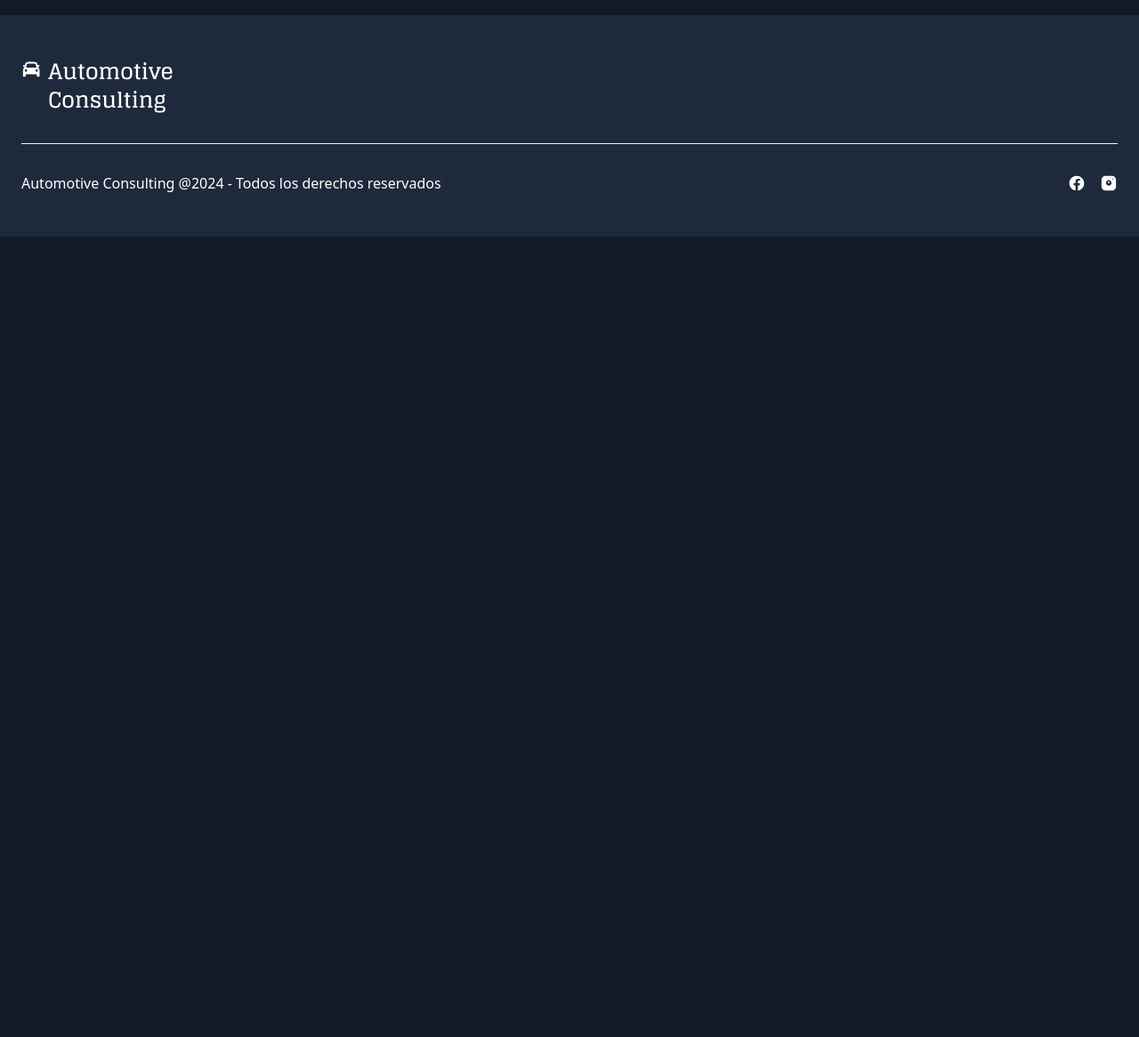
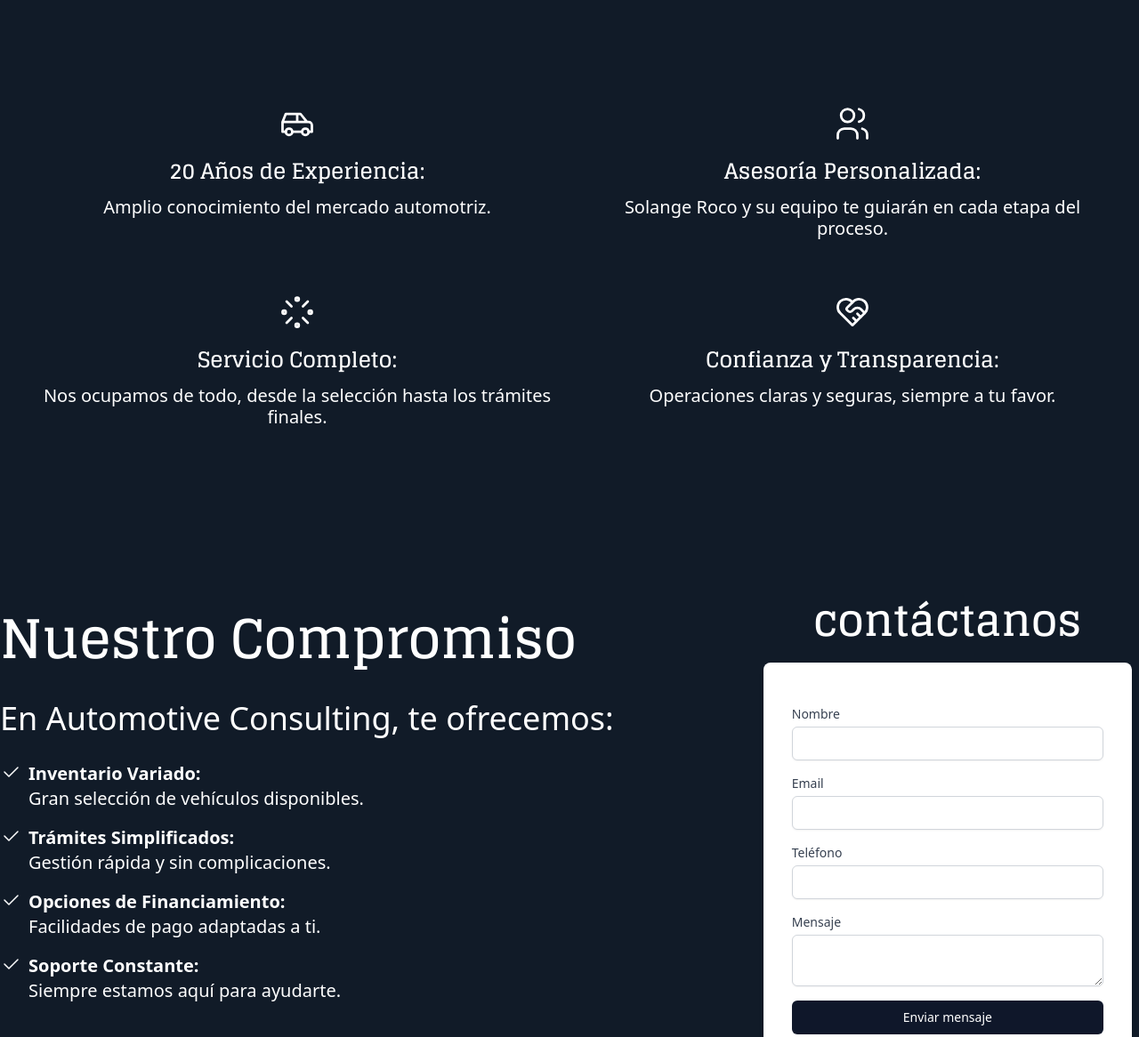
Before and after one commit to sebahernandez/template-cars, an Astro site: page /nosotros in a window 1280 px wide. Shown: the part 959-2125 px from the top of the page at 89% size. Before the commit the page ends 1225 px from the top, so only its background shows below. Built offline with nearby package versions, Linux system fonts and the light colour scheme; Astro itself is replaced by a stand-in of ours.

Commit message:
integracion pagina nosotros

```diff
--- a/src/components/ContactForm.astro
+++ b/src/components/ContactForm.astro
@@ -1,9 +1,9 @@
+---
+const {titulo} = Astro.props;
 ---
 
----
-
-<div class="flex flex-col justify-center items-center py-10 md:justify-center md:items-center md:py-36">
-    <h2 class="text-5xl font-bold mb-6 text-center text-white">Contáctanos</h2>
+<div class="flex flex-col justify-center items-center md:justify-center md:items-center">
+    <h2 class="text-5xl font-bold mb-6 text-center text-white">{titulo}</h2>
     <form method="POST" id="form" class="space-y-4 bg-white p-8 rounded-lg shadow-md w-full max-w-xl">
         <input type="hidden" name="access_key" value="5313b50e-174f-4128-b25a-ea059dd281af">
 
--- a/src/components/Navbar.astro
+++ b/src/components/Navbar.astro
@@ -1,6 +1,4 @@
----
-import CarIcon from "./CarIcon.astro";
----
+
 
 <nav>
     <div class="container mx-auto">
--- /dev/null
+++ b/src/components/icons/IconCheck.astro
@@ -0,0 +1,8 @@
+---
+const {color} = Astro.props
+---
+
+<svg xmlns="http://www.w3.org/2000/svg" class="icon icon-tabler icon-tabler-check mr-2" width="24" height="24" viewBox="0 0 24 24" stroke-width="1.5" stroke={color} fill="none" stroke-linecap="round" stroke-linejoin="round">
+    <path stroke="none" d="M0 0h24v24H0z" fill="none"/>
+    <path d="M5 12l5 5l10 -10" />
+  </svg>
--- a/src/pages/contacto.astro
+++ b/src/pages/contacto.astro
@@ -3,7 +3,7 @@
 import ContactForm from "../components/ContactForm.astro"
 ---
 <Layout title="Contacto">
-  <div class="container mx-auto p-2">
-    <ContactForm />
+  <div class="container mx-auto py-10">
+    <ContactForm titulo="Contacto" />
   </div>
 </Layout>
--- a/src/pages/nosotros.astro
+++ b/src/pages/nosotros.astro
@@ -1,81 +1,221 @@
 ---
 import Layout from "../layouts/Layout.astro";
+import IconCheck from "../components/icons/IconCheck.astro";
+import ContactForm from "../components/ContactForm.astro"
+
+const {titulo} = Astro.props
 ---
 
 <Layout title="Nosotros">
-  <section class="container mx-auto">
-    <div class="py-10">
-      <div class="flex flex-col justify-center text-xl py-2">
-        <small class="text-center text-white">Automotive Consulting:</small>
-        <h1 class="text-xl font-bold text-center text-white md:text-5xl pb-5">
+  <section class="container mx-auto flex flex-col py-10 md:flex-row">
+    <div class="py-5 w-full md:w-1/2 justify-center flex flex-col md:py-10">
+      <div class="flex flex-col text-xl py-5">
+        <small class=" text-white text-center md:text-left">Automotive Consulting:</small>
+        <h1 class="text-2xl font-bold text-center pb-2 px-2  text-white md:px-2 md:text-6xl md:pb-2 md:text-left">
           Expertos en Asesoría Automotriz
         </h1>
       </div>
-      <p class="text-center text-white text-sm px-2 md:px-[200px] md:text-xl">
+      <p class="text-white text-sm text-center md:text-left md:px-[0px] md:text-xl text-balance">
         Con más de 20 años de experiencia, liderados por la especialista Solange
         Roco, te acompañamos en cada paso para comprar o vender tu vehículo de
         forma fácil y segura.
       </p>
     </div>
+
+    <div class="w-full md:w-1/2 flex justify-end">
+      <img
+        src="/images/girl-car.webp"
+        alt="Nosotros"
+        class="object-cover"
+        width="600"
+        height="333"
+      />
+    </div>
   </section>
-
-  <section class="container mx-auto"></section>
 
   <section class="container mx-auto">
     <h2 class="text-white text-center text-xl py-10 md:text-4xl">
       ¿Por qué elegirnos?
     </h2>
-    <p class="text-white text-center text-xl py-5 md:pb-10 md:text-2xl">
+    <p class="text-white text-center text-xl px-0 md:px-[200px] md:text-2xl">
       En Automotive Consulting, somos tu mejor aliado para la compra y venta de
-      vehículos. Nuestra fundadora, Solange Roco, y su equipo de expertos, te
-      brindarán una atención personalizada y profesional, asegurando que
-      encuentres el vehículo perfecto o realices la mejor venta.
+      vehículos.<br /> Nuestra fundadora, Solange Roco, y su equipo de expertos,
+      te brindarán una atención personalizada y profesional, asegurando que encuentres
+      el vehículo perfecto o realices la mejor venta.
     </p>
 
     <!-- component -->
-    <div class="relative z-20">
+    <div class="relative z-20 py-[100px]">
       <div class="mx-auto max-w-container px-4 pb-16 sm:px-6 lg:px-8">
         <div
           class="relative mx-auto grid max-w-[40rem] grid-cols-1 gap-8 lg:max-w-none lg:grid-cols-2"
         >
-          <div class="ml-3 text-center">
+          <div class="ml-3 text-center flex flex-col items-center">
+            <div class="py-5">
+              <svg
+                xmlns="http://www.w3.org/2000/svg"
+                class="icon icon-tabler icon-tabler-car"
+                width="44"
+                height="44"
+                viewBox="0 0 24 24"
+                stroke-width="1.5"
+                stroke="#ffffff"
+                fill="none"
+                stroke-linecap="round"
+                stroke-linejoin="round"
+              >
+                <path stroke="none" d="M0 0h24v24H0z" fill="none"></path>
+                <path d="M7 17m-2 0a2 2 0 1 0 4 0a2 2 0 1 0 -4 0"></path>
+                <path d="M17 17m-2 0a2 2 0 1 0 4 0a2 2 0 1 0 -4 0"></path>
+                <path
+                  d="M5 17h-2v-6l2 -5h9l4 5h1a2 2 0 0 1 2 2v4h-2m-4 0h-6m-6 -6h15m-6 0v-5"
+                ></path>
+              </svg>
+            </div>
             <h2 class="text-2xl font-semibold leading-6 text-white">
               20 Años de Experiencia:
             </h2>
-            <p class="mt-2 text-xl leading-6 text-white">
+
+            <p class="mt-2 text-xl leading-6 text-white py-2">
               Amplio conocimiento del mercado automotriz.
             </p>
           </div>
 
-          <div class="ml-3 text-center">
+          <div class="ml-3 text-center flex flex-col items-center">
+            <div class="py-5">
+              <svg
+                xmlns="http://www.w3.org/2000/svg"
+                class="icon icon-tabler icon-tabler-users"
+                width="44"
+                height="44"
+                viewBox="0 0 24 24"
+                stroke-width="1.5"
+                stroke="#ffffff"
+                fill="none"
+                stroke-linecap="round"
+                stroke-linejoin="round"
+              >
+                <path stroke="none" d="M0 0h24v24H0z" fill="none"></path>
+                <path d="M9 7m-4 0a4 4 0 1 0 8 0a4 4 0 1 0 -8 0"></path>
+                <path d="M3 21v-2a4 4 0 0 1 4 -4h4a4 4 0 0 1 4 4v2"></path>
+                <path d="M16 3.13a4 4 0 0 1 0 7.75"></path>
+                <path d="M21 21v-2a4 4 0 0 0 -3 -3.85"></path>
+              </svg>
+            </div>
             <h2 class="text-2xl font-semibold leading-6 text-white">
               Asesoría Personalizada:
             </h2>
-            <p class="mt-2 text-xl leading-6 text-white">
+            <p class="mt-2 text-xl leading-6 text-white py-2">
               Solange Roco y su equipo te guiarán en cada etapa del proceso.
             </p>
           </div>
 
-          <div class="ml-3 text-center">
+          <div class="ml-3 text-center flex flex-col items-center">
+            <div class="py-5">
+              <svg
+                xmlns="http://www.w3.org/2000/svg"
+                class="icon icon-tabler icon-tabler-steam"
+                width="44"
+                height="44"
+                viewBox="0 0 24 24"
+                stroke-width="1.5"
+                stroke="#ffffff"
+                fill="none"
+                stroke-linecap="round"
+                stroke-linejoin="round"
+              >
+                <path stroke="none" d="M0 0h24v24H0z" fill="none"></path>
+                <path d="M12 4m-1 0a1 1 0 1 0 2 0a1 1 0 1 0 -2 0"></path>
+                <path d="M4 12m-1 0a1 1 0 1 0 2 0a1 1 0 1 0 -2 0"></path>
+                <path d="M20 12m-1 0a1 1 0 1 0 2 0a1 1 0 1 0 -2 0"></path>
+                <path d="M12 20m-1 0a1 1 0 1 0 2 0a1 1 0 1 0 -2 0"></path>
+                <path d="M5.5 5.5l3 3"></path>
+                <path d="M15.5 15.5l3 3"></path>
+                <path d="M18.5 5.5l-3 3"></path>
+                <path d="M8.5 15.5l-3 3"></path>
+              </svg>
+            </div>
             <h2 class="text-2xl font-semibold leading-6 text-white">
               Servicio Completo:
             </h2>
-            <p class="mt-2 text-xl leading-6 text-white">
+            <p class="mt-2 text-xl leading-6 text-white py-2">
               Nos ocupamos de todo, desde la selección hasta los trámites
               finales.
             </p>
           </div>
 
-          <div class="ml-3 text-center">
+          <div class="ml-3 text-center flex flex-col items-center">
+            <div class="py-5">
+              <svg
+                xmlns="http://www.w3.org/2000/svg"
+                class="icon icon-tabler icon-tabler-heart-handshake"
+                width="44"
+                height="44"
+                viewBox="0 0 24 24"
+                stroke-width="1.5"
+                stroke="#ffffff"
+                fill="none"
+                stroke-linecap="round"
+                stroke-linejoin="round"
+              >
+                <path stroke="none" d="M0 0h24v24H0z" fill="none"></path>
+                <path
+                  d="M19.5 12.572l-7.5 7.428l-7.5 -7.428a5 5 0 1 1 7.5 -6.566a5 5 0 1 1 7.5 6.572"
+                ></path>
+                <path
+                  d="M12 6l-3.293 3.293a1 1 0 0 0 0 1.414l.543 .543c.69 .69 1.81 .69 2.5 0l1 -1a3.182 3.182 0 0 1 4.5 0l2.25 2.25"
+                ></path>
+                <path d="M12.5 15.5l2 2"></path>
+                <path d="M15 13l2 2"></path>
+              </svg>
+            </div>
+
             <h2 class="font-semibold leading-6 text-white text-2xl">
               Confianza y Transparencia:
             </h2>
-            <p class="mt-2 text-xl leading-6 text-white">
+            <p class="mt-2 text-xl leading-6 text-white py-2">
               Operaciones claras y seguras, siempre a tu favor.
             </p>
           </div>
         </div>
       </div>
     </div>
+     <div class="flex flex-col md:flex-row ">
+      <div class="w-full pb-10 flex flex-col justify-center">
+        <h3 class="text-white text-center text-2xl md:text-left md:text-4xl lg:text-6xl pb-6 md:pb-10">Nuestro Compromiso</h3>
+        <p class="text-white text-lg text-center md:text-left md:text-2xl lg:text-4xl">En Automotive Consulting, te ofrecemos:</p>
+        <ul class="text-white py-5 px-10 md:px-0">
+            <li class="py-2 flex text-xl md:text-lg lg:text-xl"><IconCheck color="#ffffff"/>
+              <div>
+                <strong> Inventario Variado:</strong> <br> Gran selección de vehículos disponibles.
+              </div>
+
+            </li>
+            <li class="py-2 flex  text-xl md:text-lg lg:text-xl"><IconCheck color="#ffffff"/>
+             <div>
+              <strong> Trámites Simplificados:</strong> <br>  Gestión rápida y sin complicaciones.
+             </div>
+
+            </li>
+            <li class="py-2 flex  text-xl md:text-lg lg:text-xl"><IconCheck color="#ffffff"/>
+             <div>
+              <strong> Opciones de Financiamiento:</strong> <br> Facilidades de pago adaptadas a ti.
+             </div>
+
+            </li>
+            <li class="py-2 flex text-xl md:text-lg lg:text-xl"><IconCheck color="#ffffff"/>
+            <div>
+              <strong> Soporte Constante:</strong> <br> Siempre estamos aquí para ayudarte.
+            </div>
+
+            </li>
+        </ul>
+    </div>
+
+
+      <div class="w-full md:w-1/2 py-5 px-2 ">
+        <ContactForm titulo="contáctanos"/>
+      </div>
+    </div>
   </section>
 </Layout>
```
Also changed, not shown: public/images/girl-car.webp (added).
